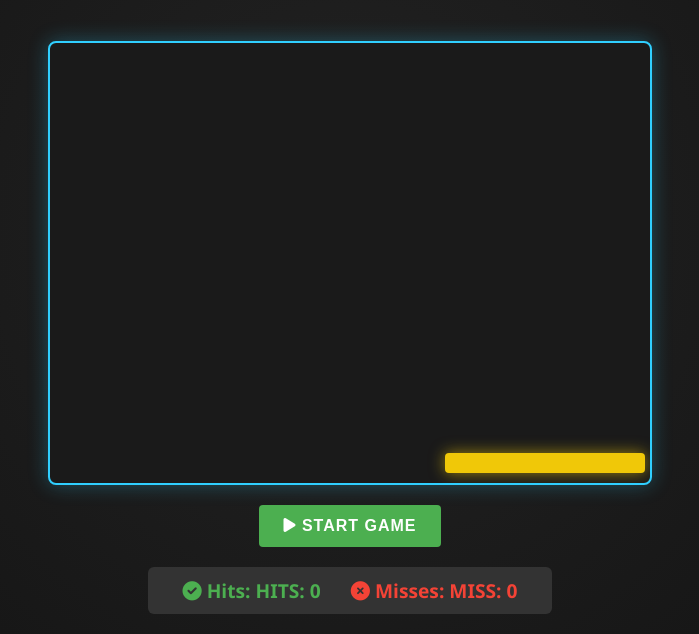
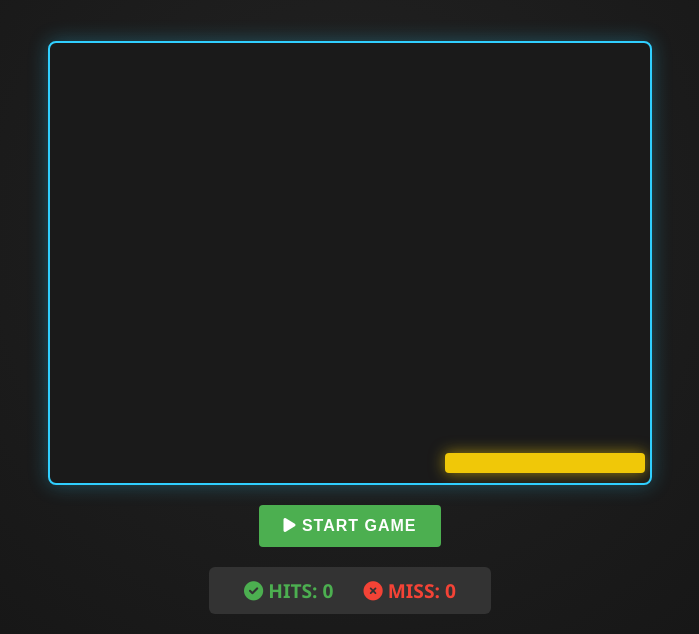
Before and after one commit to KiteRunner2/simple-game, a website with bundled scripts: page index.html in a window 1280 px wide. Shown: the part 178-812 px from the top of the page, without its empty margins (290-989 px from the left). Built offline with nearby package versions, Linux system fonts and the light colour scheme.

Commit message:
Remove not needed copy

```diff
--- a/index.html
+++ b/index.html
@@ -1,4 +1,4 @@
-<!doctype html>
+<!DOCTYPE html>
 <html lang="en">
   <head>
     <meta charset="utf-8" />
@@ -13,24 +13,21 @@
     <div class="game-container">
       <header>
         <h1>Bomb Catcher</h1>
-        <p class="instructions">Use the left and right arrow keys to move the pad and catch falling bombs. Use up and down arrow keys to adjust speed.</p>
+        <p class="instructions">
+          Use the left and right arrow keys to move the pad and catch falling bombs. Use up and down arrow keys to
+          adjust speed.
+        </p>
       </header>
 
       <div id="canvas" class="canvas"></div>
 
       <div class="controls">
-        <button id="start-game-button" class="start-button">
-          <i class="fas fa-play"></i> Start Game
-        </button>
+        <button id="start-game-button" class="start-button"><i class="fas fa-play"></i> Start Game</button>
       </div>
 
       <div class="score-board">
-        <div class="score-item hits">
-          <i class="fas fa-check-circle"></i> Hits: <span id="hit-count">0</span>
-        </div>
-        <div class="score-item misses">
-          <i class="fas fa-times-circle"></i> Misses: <span id="miss-count">0</span>
-        </div>
+        <div class="score-item hits"><i class="fas fa-check-circle"></i> <span id="hit-count">0</span></div>
+        <div class="score-item misses"><i class="fas fa-times-circle"></i> <span id="miss-count">0</span></div>
       </div>
     </div>
 
```
